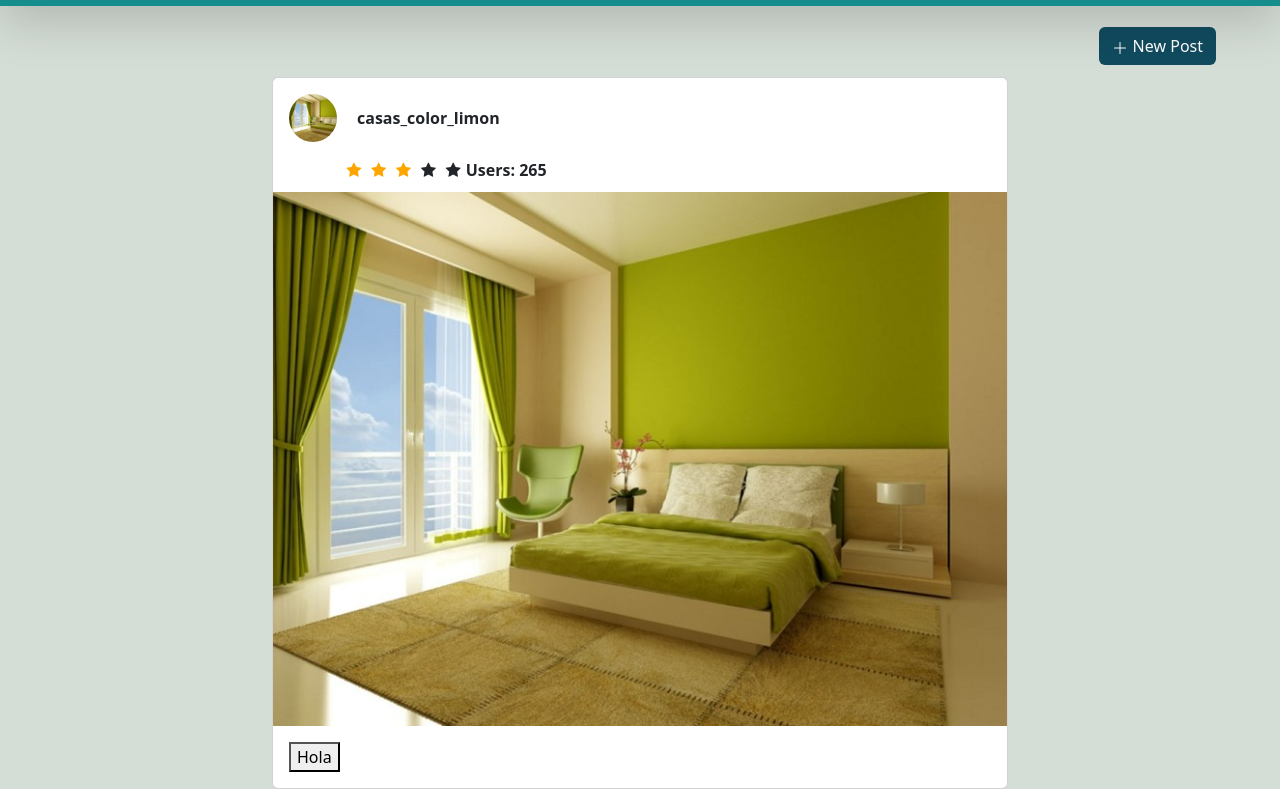
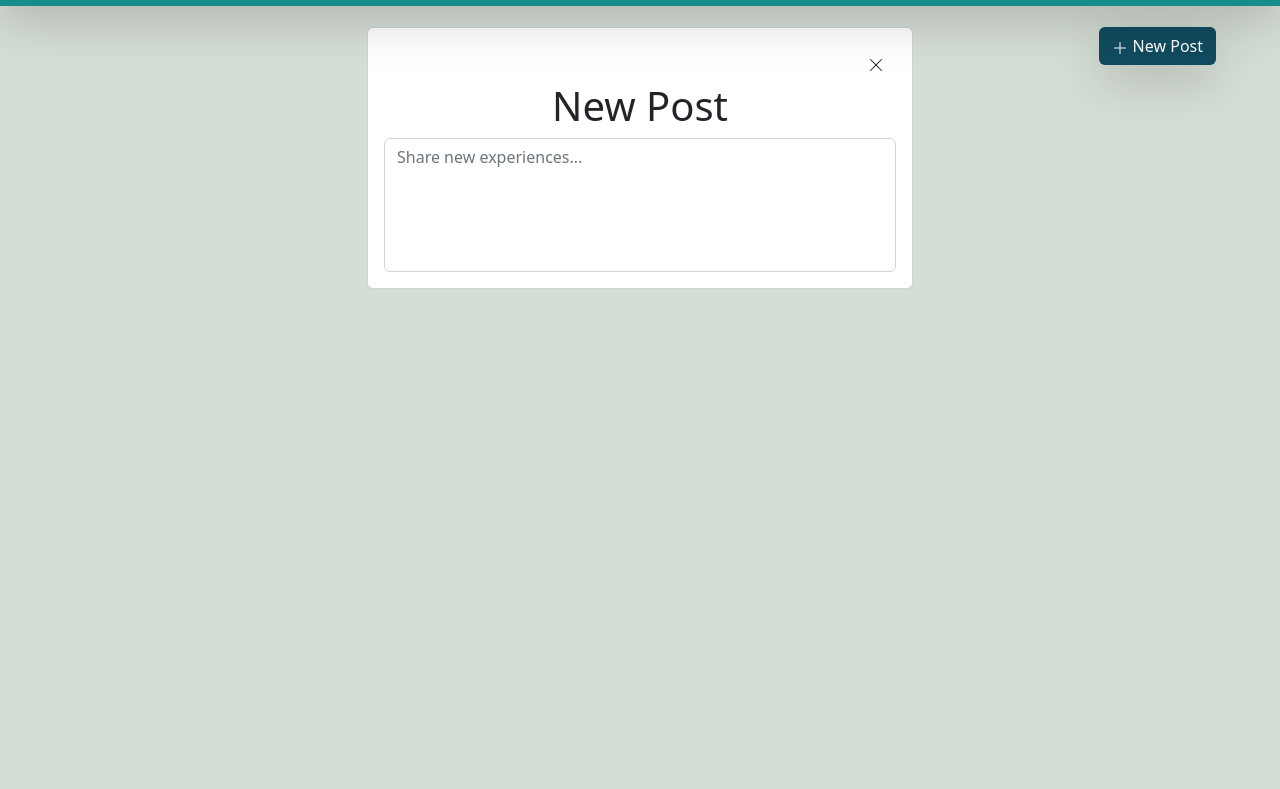
Before and after one commit to J-Pablo4/Front-end, a plain HTML site: page index.html in a window 1280 px wide. Shown: the part 73-862 px from the top of the page. After the commit the page ends 800 px from the top, so only its background shows below. Drawn offline with nearby package versions, Linux system fonts and the light colour scheme.

Commit message:
actualizacion

```diff
--- a/index.html
+++ b/index.html
@@ -45,16 +45,39 @@
       </nav>
 
       <section>
-        <button type="button" class="btn new-post">
+        <button type="button" class="btn new-post shadow-lg mb-5" onclick="openForm()">
           <svg xmlns="http://www.w3.org/2000/svg" width="16" height="16" fill="currentColor" class="bi bi-plus-lg" viewBox="0 0 16 16">
             <path fill-rule="evenodd" d="M8 2a.5.5 0 0 1 .5.5v5h5a.5.5 0 0 1 0 1h-5v5a.5.5 0 0 1-1 0v-5h-5a.5.5 0 0 1 0-1h5v-5A.5.5 0 0 1 8 2Z"/>
           </svg>
           New Post
         </button>
+
+        <!-- New post -->
         <div class="container">
+          <div class="row justify-content-center">
+            <div class="col-lg-6">
+              <div class="card text-center">
+                <div class="card-body">
+                  <button class="btn" style="margin-left: 92%">
+                    <svg xmlns="http://www.w3.org/2000/svg" width="16" height="16" fill="currentColor" class="bi bi-x-lg" viewBox="0 0 16 16">
+                      <path d="M2.146 2.854a.5.5 0 1 1 .708-.708L8 7.293l5.146-5.147a.5.5 0 0 1 .708.708L8.707 8l5.147 5.146a.5.5 0 0 1-.708.708L8 8.707l-5.146 5.147a.5.5 0 0 1-.708-.708L7.293 8 2.146 2.854Z"/>
+                    </svg>
+                  </button>
+                  <h1>New Post</h1>
+                  <form class="form_container">
+                    <textarea name="text-post" id="text-post" cols="30" rows="5" class="form-control" placeholder="Share new experiences..."></textarea>
+                  </form>
+                </div>
+              </div>
+            </div>
+          </div>
+        </div>
+
+
+        <!-- <div class="container">
             <div class="row justify-content-center">
                 <div class="col-lg-8">
-                    <div class="card" style="margin-top: 50px">
+                    <div class="card shadow-lg mb-5" style="margin-top: 50px">
                         <div class="card-body d-flex">
                             <div class="d-flex">
                               <div class="profile-picture rounded-circle" style="margin-right: 20px"></div>
@@ -78,7 +101,7 @@
                     </div>
                 </div>
             </div>
-        </div>
+        </div> -->
       </section>
 
     <script src="https://cdn.jsdelivr.net/npm/bootstrap@5.2.2/dist/js/bootstrap.bundle.min.js" integrity="sha384-OERcA2EqjJCMA+/3y+gxIOqMEjwtxJY7qPCqsdltbNJuaOe923+mo//f6V8Qbsw3" crossorigin="anonymous"></script>
--- a/styles.css
+++ b/styles.css
@@ -168,3 +168,6 @@ button.new-post:active{
 	color: white;
 	border-color: white;
 }
+#text-post{
+	resize: none;
+}
```
Also changed, not shown: log_in.html (+1 -1 lines), sign_up.html (+1 -1 lines).
